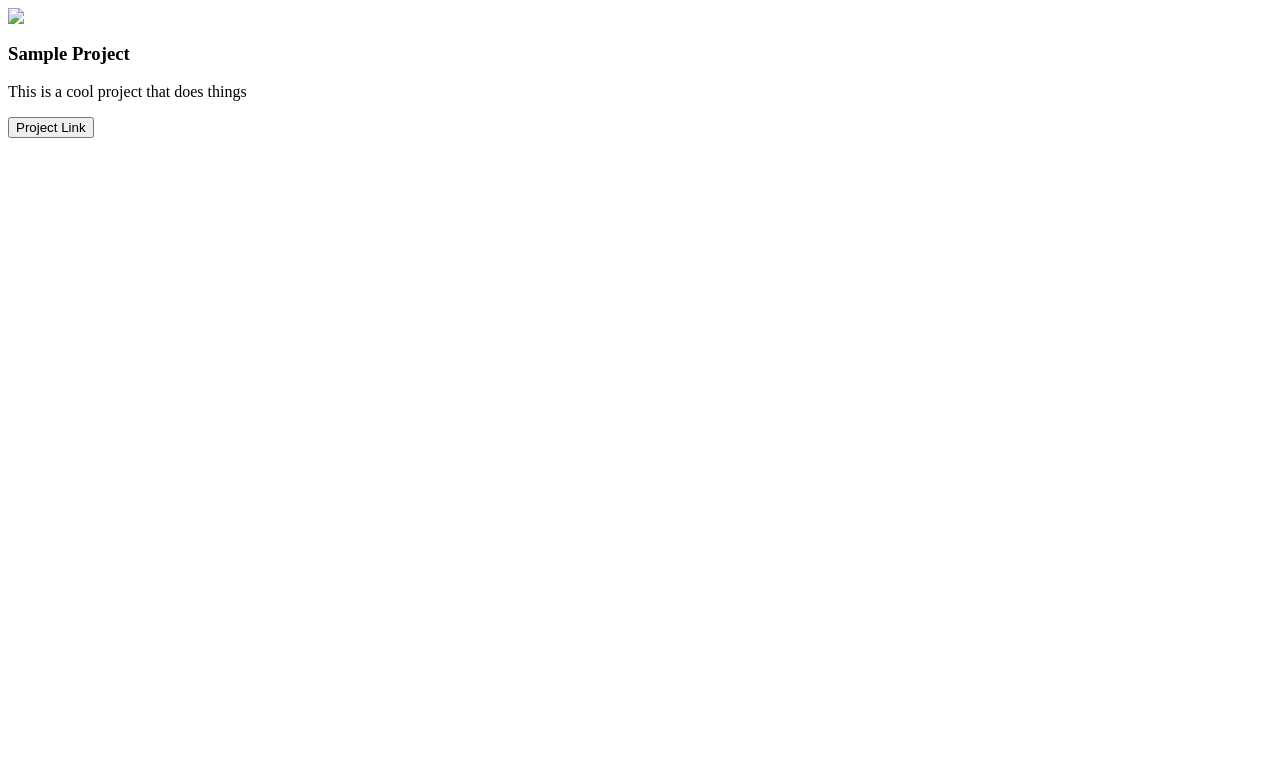
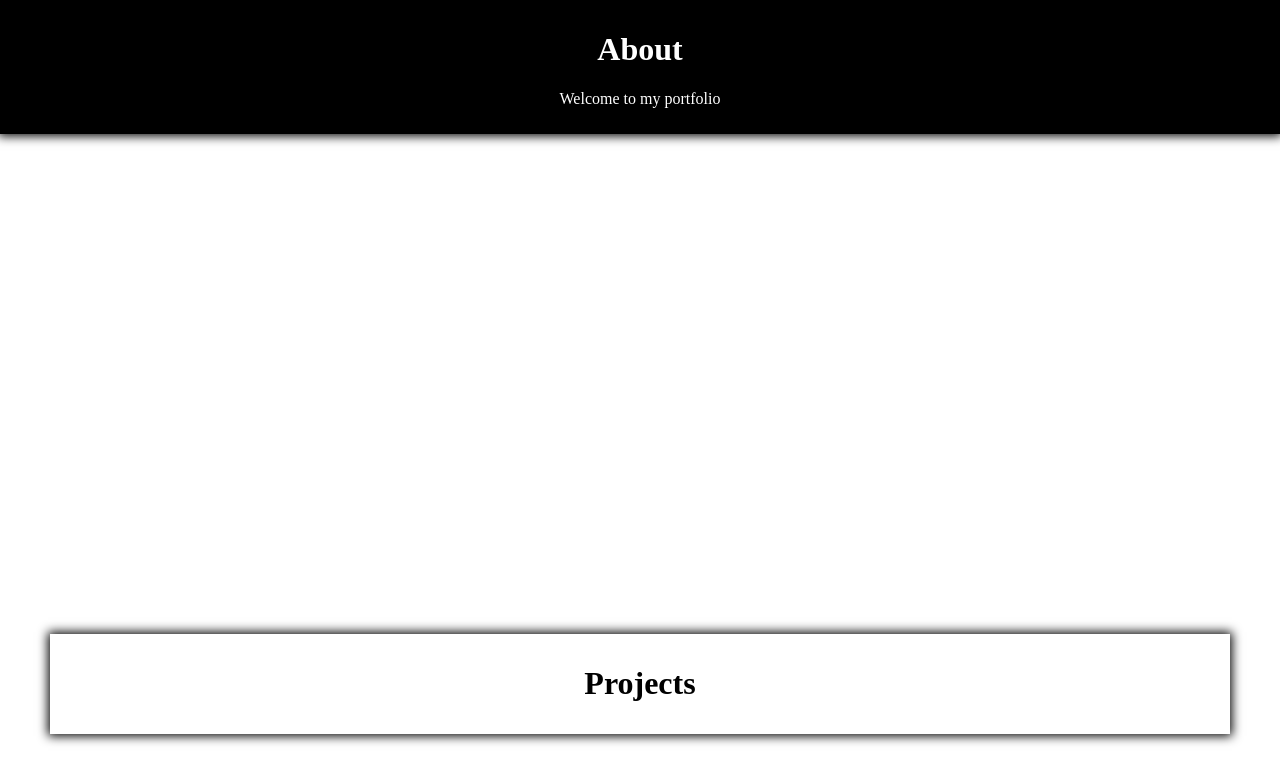
Before and after one commit to heiset/good2, a plain HTML site: page index.html in a window 1280 px wide. Drawn offline with Linux system fonts and the light colour scheme.

Commit message:
Update index.html

```diff
--- a/index.html
+++ b/index.html
@@ -1,13 +1,20 @@
-<div class="project">
-    <!-- This is the project image -->
-    <img class="project-thumbnail" src="imgs/project.png">
+<head>
+    <!-- This will show up on the tab in your browser -->
+    <title>My Portfolio</title>
 
-    <!-- This div contains the project information -->
-    <div class="project-content">
-        <h3>Sample Project</h3>
-        <p>This is a cool project that does things</p>
+    <!-- This links your css file to the html -->
+    <link rel="stylesheet" type="text/css" href="index.css">
+</head>
 
-        <!-- We added our button here! -->
-        <a href="https://example.com"><button>Project Link</button></a>
+<body>
+    <!-- This is the start of the "About" section -->
+    <div class="about">
+        <h1>About</h1>
+        <p>Welcome to my portfolio</p>
     </div>
-</div>
+
+    <!-- This is the start of the projects section -->
+    <div class="projects">
+        <h1>Projects</h1>
+    </div>
+</body>
```
